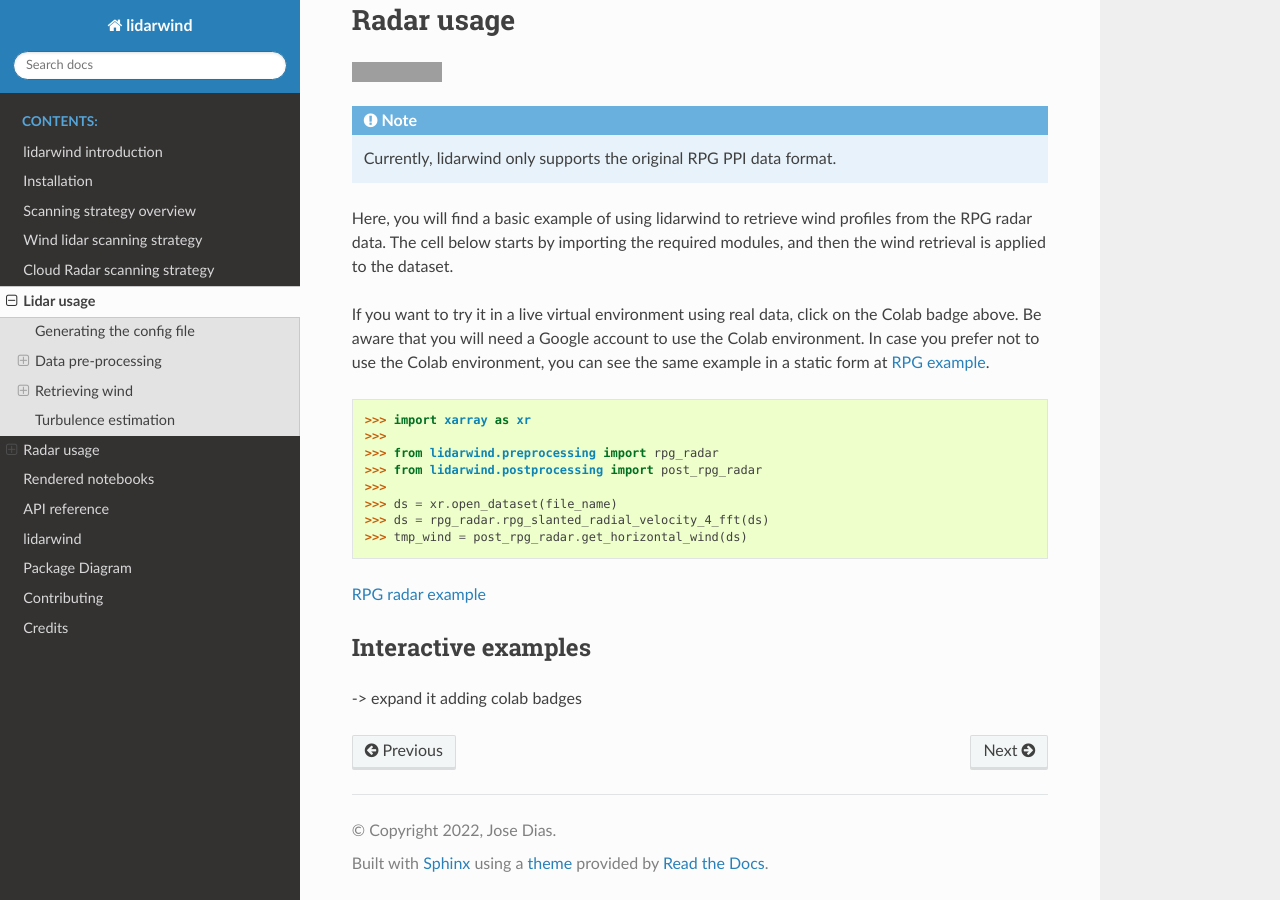
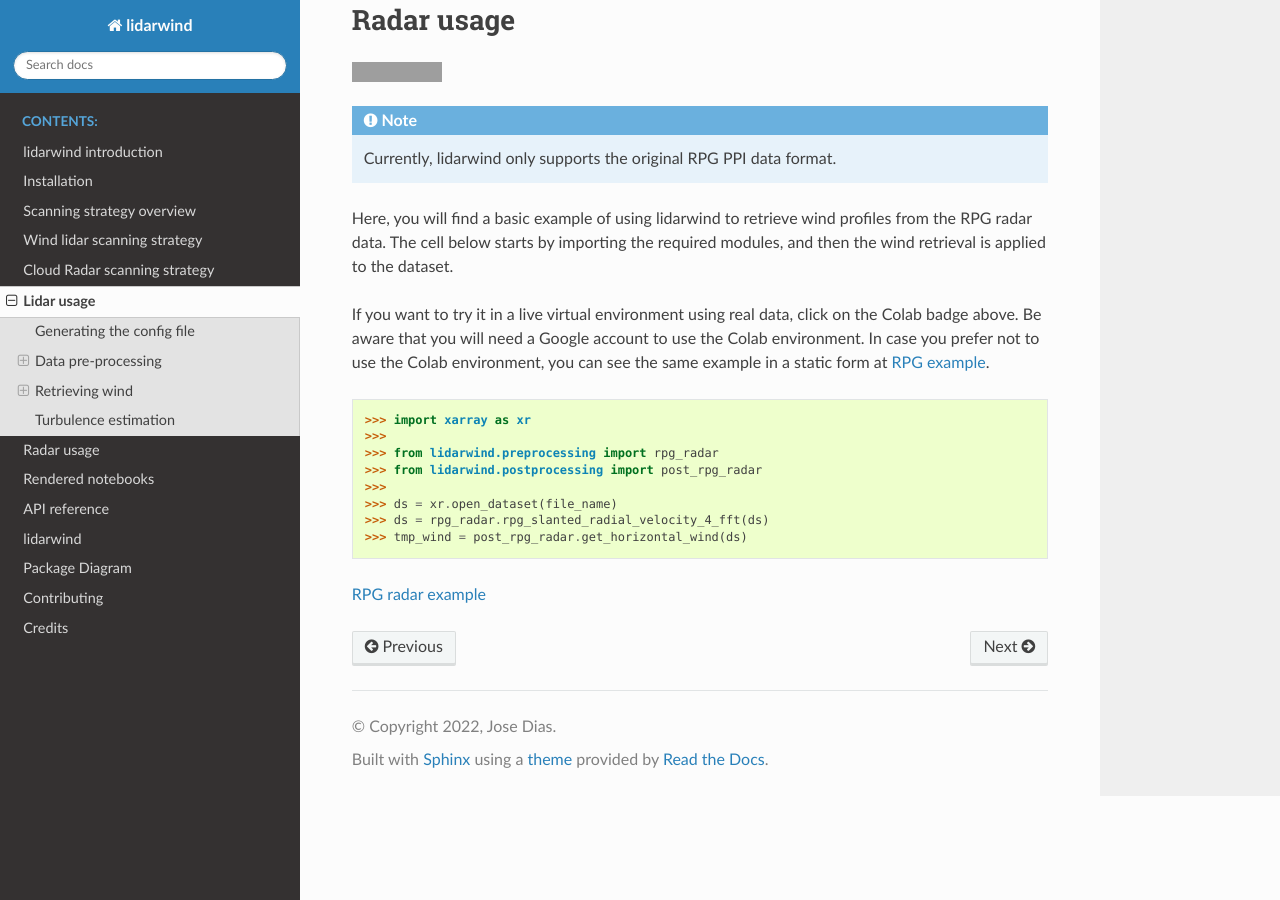
Before and after one commit to jdiasn/lidarwind, a Sphinx documentation site: the page built from docs/usage.rst, in a window 1280 px wide and 900 px high, scrolled down 3452 px. Built offline with Sphinx 7.4.7 and the Read the Docs theme 2.0.0, drawn with Linux system fonts in a browser that asks for light colours; formulas are drawn with MathJax 3; pages that are not in the unit, such as notebooks, are missing from menus; the version number could not be read and is left out; grey boxes are pictures that could not be loaded.

Commit message:
Refactor: small text fix

```diff
--- a/README.rst
+++ b/README.rst
@@ -23,7 +23,7 @@
 
 
 .. note::
-    Now lidarwind supports data from RPG cloud radars. If you are interested, have a look at: :any:`Radar usage section <rpg_usage>`
+    Now lidarwind supports data from RPG cloud radars. If you are interested, have a look at Radar usage section.
 
 
 lidarwind is an open-source Python project that retrieves wind speed and direction profiles from Doppler velocity observations recorded by Doppler-capable instruments. Initially, this package was developed to work with observations from the WindCube-200s lidar, but with this new release, lidarwind starts to support data from RPG Cloud Radars. Currently, It can retrieve wind profiles from the PPI, 6-beam and DBS scanning strategies and calculate the Reynolds stress tensor matrix elements from the 6-beam observation. The package can be further extended to process data from other Doppler lidar and radar and from other scanning strategies.
--- a/docs/usage.rst
+++ b/docs/usage.rst
@@ -179,9 +179,3 @@
 
 
 `RPG radar example <examples/lidarwind_4_rpg_radar_serial.html>`_
-
---------------------
-Interactive examples
---------------------
-
--> expand it adding colab badges
```
